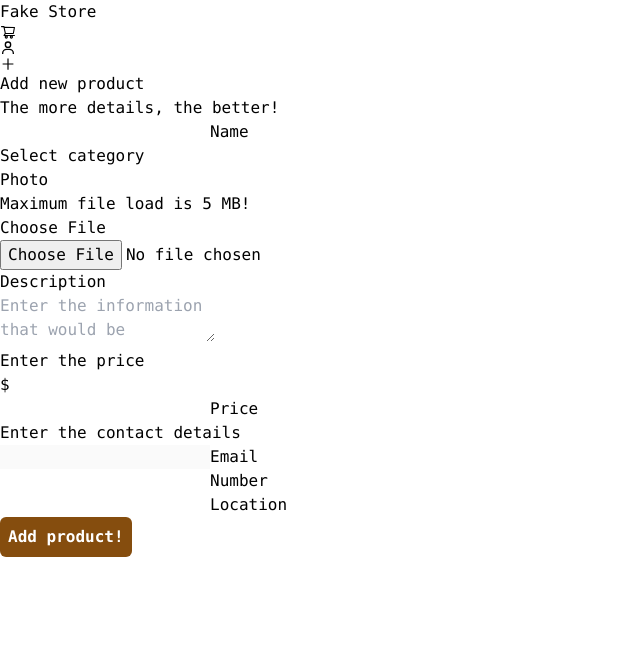
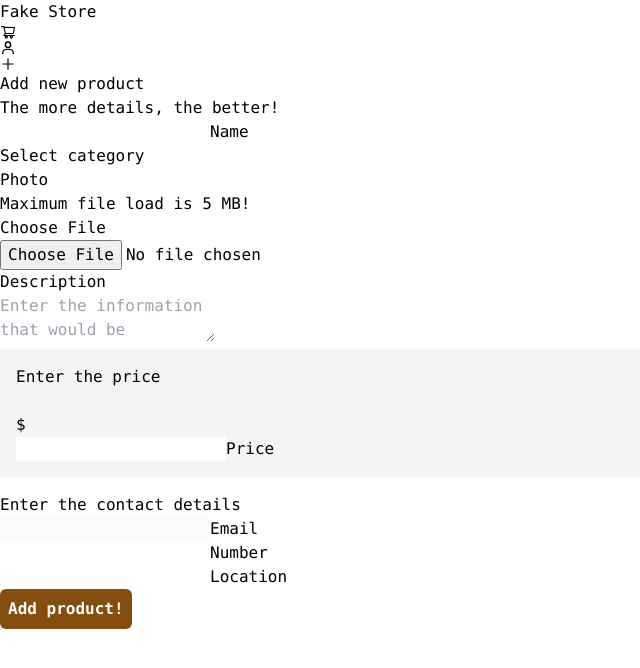
Before and after one commit to jaqubowsky/shopping-app-v2, a React (Vite) app: page /add-product in a window 1280 px wide. Shown: the top 668 px of the page, without its empty margins (0-640 px from the left). Built offline with nearby package versions, Linux system fonts and the light colour scheme; no server answers; what @material-tailwind/react would draw is missing.

Commit message:
Clean code

```diff
--- a/src/pages/AddProduct/PriceSection.tsx
+++ b/src/pages/AddProduct/PriceSection.tsx
@@ -11,8 +11,9 @@ type PriceSectionProps = {
 
 function PriceSection({ errors, register }: PriceSectionProps) {
   return (
-    <div className="mb-4 flex flex-col gap-8 rounded-sm bg-gray-100 p-4 items-center">
-        <h2 className="text-xl">Enter the price</h2>
+    <section className="form-section">
+      <h2 className="text-xl">Enter the price</h2>
+      <div className="input-box">
         <Input
           color="amber"
           label="Price"
@@ -24,12 +25,15 @@ function PriceSection({ errors, register }: PriceSectionProps) {
         {errors.price && (
           <ErrorMessage
             message={
-              errors.price.message ? errors.price.message : validationInfo.undefined
+              errors.price.message
+                ? errors.price.message
+                : validationInfo.undefined
             }
           />
         )}
       </div>
+    </section>
   );
 }
 
-export default PriceSection
+export default PriceSection;
```
